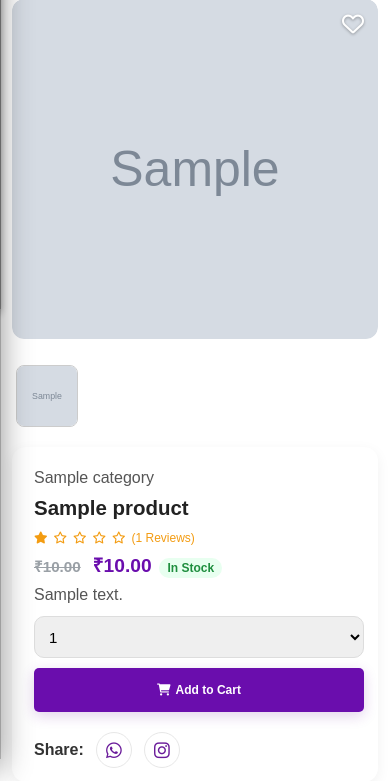
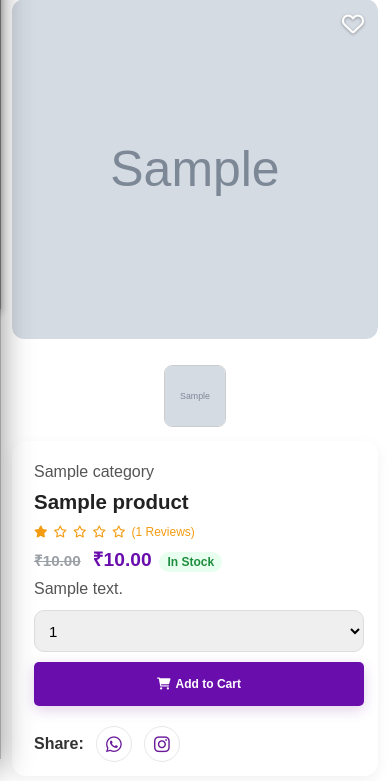
Before and after one commit to inno-vin/Swetha-collections, a Django app: a page that uses templates/store/base.html in a window 390 px wide. Shown: the part 85-866 px from the top of the page. Run offline with Django 3.2, Linux system fonts and the light colour scheme; tables that the repository leaves empty hold one stand-in row (values such as "Sample post"); grey boxes marked "Sample" are stand-in pictures; data that the repository does not hold is empty; parts of the project's set-up code (start-up, migrations or seed data) failed here and were passed over; some libraries are stand-ins or nearby versions.

Commit message:
product  bug fixed2

```diff
--- a/static/product_details.css
+++ b/static/product_details.css
@@ -226,34 +226,19 @@ body {
     width: 100%;
     max-width: 420px;
     margin: 8px auto 0;
-
-    /* make it a swipeable row */
-    display: flex;
     flex-direction: row;
-    flex-wrap: nowrap;              /* prevent wrapping */
-    justify-content: flex-start;    /* start at left */
+    justify-content: center;
     gap: 8px;
-    padding: 0 4px 6px;
-
-    overflow-x: auto;               /* horizontal scroll */
-    overflow-y: hidden;
-    -webkit-overflow-scrolling: touch;
-    scroll-snap-type: x mandatory;  /* optional: nice snapping */
+    padding: 0;
   }
-
   .thumbnail-gallery img {
     width: 62px !important;
     height: 62px !important;
     object-fit: cover;
     border-radius: 8px;
-    flex: 0 0 auto;                 /* don't shrink */
-    scroll-snap-align: center;      /* optional: snap target */
+    flex: 0 0 auto;
   }
 
-  /* optional: hide scrollbar */
-  .thumbnail-gallery::-webkit-scrollbar { display: none; }
-  .thumbnail-gallery { scrollbar-width: none; }
-}
   /* Info card and subtle right shift as requested */
   .product-info {
     background: #fff;
```
